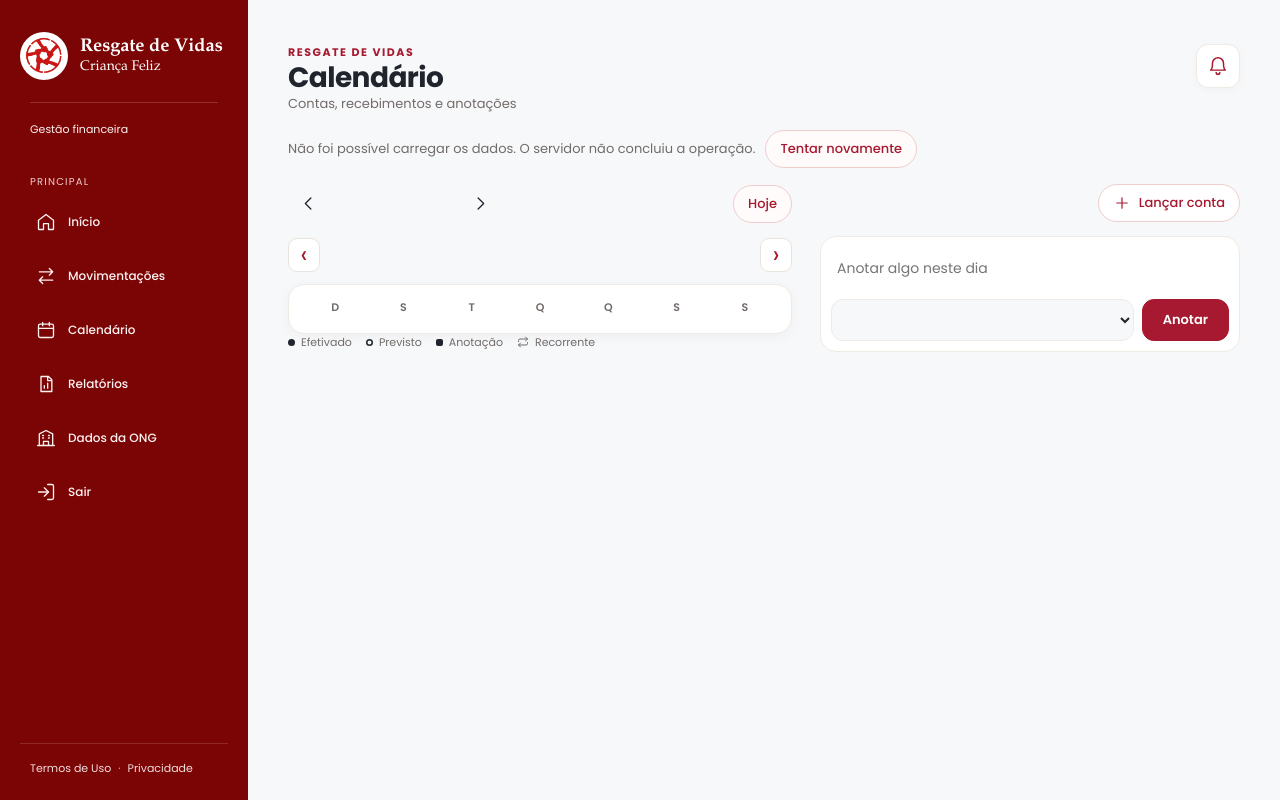
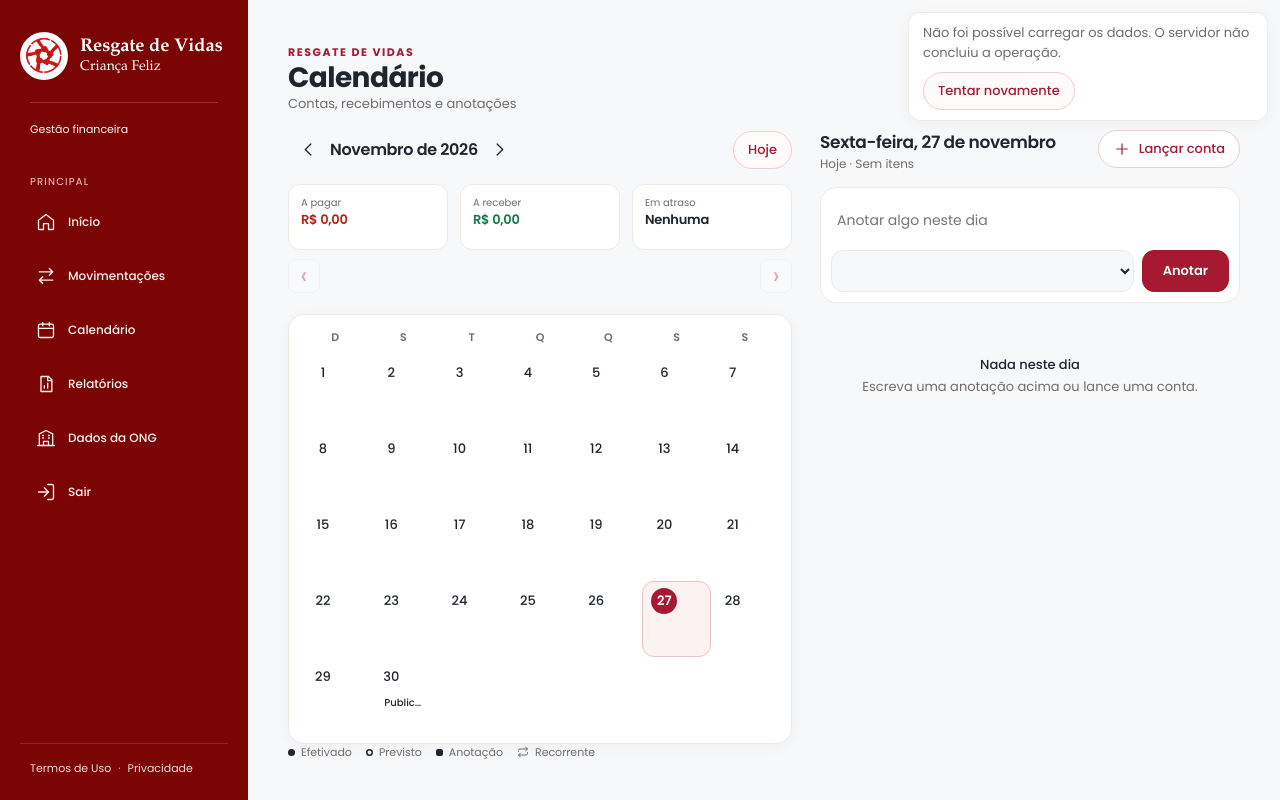
Before and after one commit to livcarsu28/Sistema-Gest-o-Financeira, a Spring app: page /calendario in a window 1280 px wide. Run offline with Thymeleaf, Linux system fonts and the light colour scheme; the template is opened without the code that fills it, so the values that code supplies are empty; database files in the repository are not loaded.

Commit message:
perf: estabiliza layout inicial do calendario e adiciona metadados

```diff
--- a/financeiro/financeiro/src/main/resources/static/css/calendario.css
+++ b/financeiro/financeiro/src/main/resources/static/css/calendario.css
@@ -448,3 +448,31 @@ dialog.folha::backdrop { background: rgba(30, 20, 20, .5); backdrop-filter: blur
     font-weight: 650;
     text-decoration: underline;
 }
+
+/* Lighthouse: manter a geometria do calendário estável durante a carga da API. */
+.calendario-pagina .stats { min-height: 66px; }
+.calendario-pagina .categorias-navegacao { min-height: 52px; }
+.calendario-pagina .grade {
+    min-height: calc(var(--semanas, 5) * 50px);
+    grid-auto-rows: minmax(50px, auto);
+}
+/* Feedback assíncrono fora do fluxo, para não empurrar o calendário. */
+.calendario-pagina .dados-feedback:not([hidden]) {
+    position: fixed;
+    z-index: 120;
+    top: 12px;
+    right: 12px;
+    max-width: min(360px, calc(100vw - 24px));
+    margin: 0;
+    padding: 10px 14px;
+    border: 1px solid var(--borda-suave);
+    border-radius: 12px;
+    background: var(--cartao);
+    box-shadow: var(--sombra);
+}
+@media (min-width: 1200px) {
+    .calendario-pagina .grade {
+        min-height: calc(var(--semanas, 5) * 76px);
+        grid-auto-rows: minmax(76px, auto);
+    }
+}
--- a/financeiro/financeiro/src/main/resources/static/js/calendario.js
+++ b/financeiro/financeiro/src/main/resources/static/js/calendario.js
@@ -21,6 +21,8 @@
     const doDia = d => ({ movs: S.filtrar({ mes: d.slice(0, 7) }).filter(m => m.data === d && passa(m)), notas: S.notas({ mes: d.slice(0, 7) }).filter(n => n.data === d && passa(n)) });
 
     function renderGrade() {
+        const semanas = celulasDoMes().length / 7;
+        $('grade').style.setProperty('--semanas', String(semanas));
         const movs = S.filtrar({ mes: ym }).filter(passa), notas = S.notas({ mes: ym }).filter(passa), hoje = S.hoje();
         const por = {};
         const slot = d => por[d] || (por[d] = { movs: [], notas: [] });
@@ -139,5 +141,10 @@
         const ok = await U.executar(botao, () => S.criarNota({ descricao: t, data: sel, categoriaId: Number($('notaCat').value) || null }));
         if (ok) { $('notaTexto').value = ''; $('notaTexto').focus(); }
     });
+    // Exibe a estrutura do mês antes da resposta da API para evitar saltos de layout.
+    // O evento financeiro:mudou substitui os valores iniciais pelos dados reais.
+    renderTopo();
+    renderGrade();
+    renderDia();
     U.iniciar(render);
 })();
--- a/financeiro/financeiro/src/main/resources/templates/calendario.html
+++ b/financeiro/financeiro/src/main/resources/templates/calendario.html
@@ -5,6 +5,7 @@
     <meta charset="UTF-8">
     <meta name="viewport" content="width=device-width, initial-scale=1, viewport-fit=cover">
     <title>Calendário | Resgate de Vidas</title>
+    <meta name="description" content="Calendário financeiro da ONG Resgate de Vidas para acompanhar vencimentos, recebimentos e anotações. Acesso restrito aos usuários autorizados.">
     <meta name="financeiro-api" th:content="@{/api/financeiro}">
     <meta name="csrf-token" th:content="${_csrf.token}">
     <meta name="csrf-header" th:content="${_csrf.headerName}">
```
